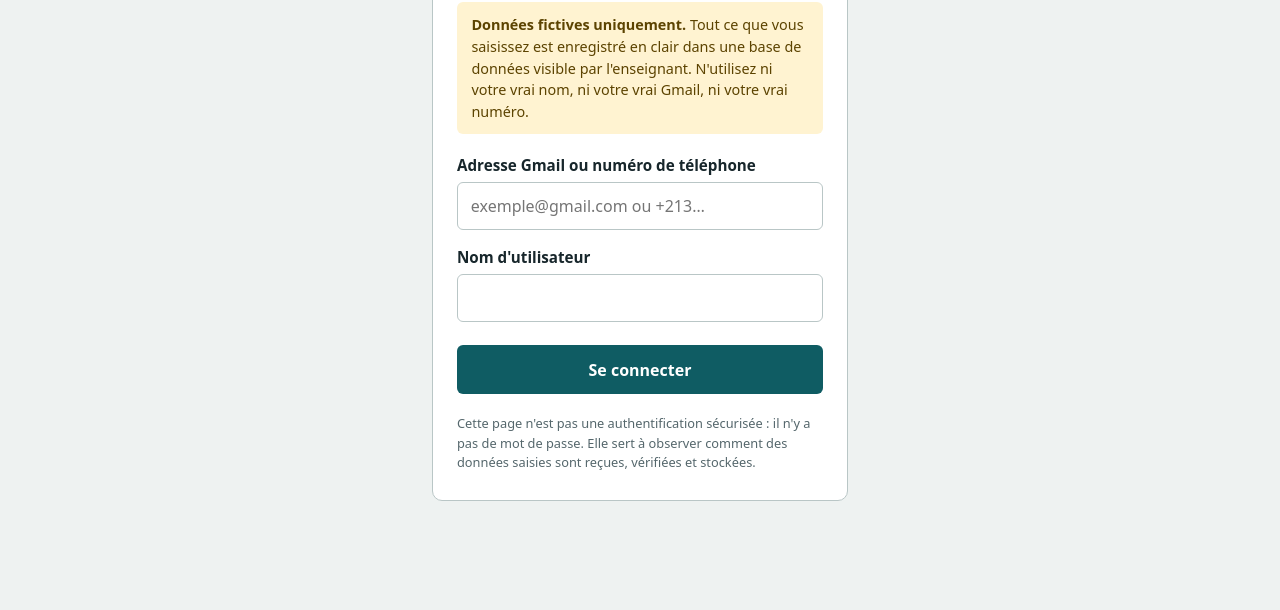
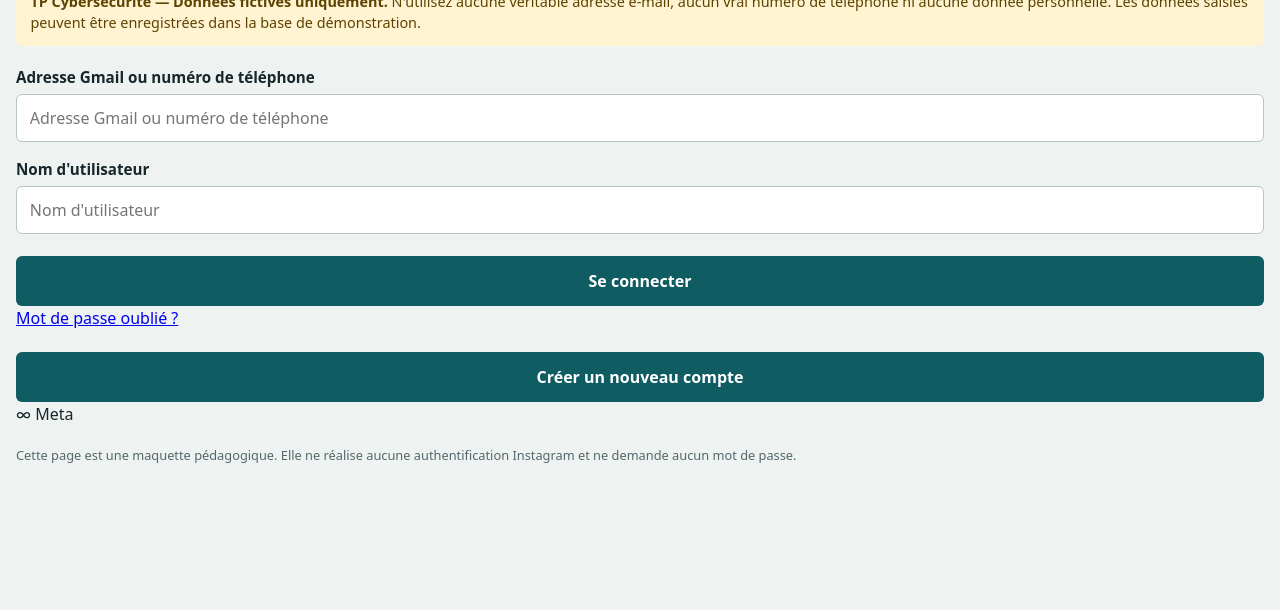
Before and after one commit to mlk00hd/page-login, a website: page public/index.html in a window 1280 px wide. Shown: the part 190-800 px from the top of the page. Drawn offline with Linux system fonts and the light colour scheme.

Commit message:
Update index.html

```diff
--- a/public/index.html
+++ b/public/index.html
@@ -1,34 +1,104 @@
+
 <!DOCTYPE html>
 <html lang="fr">
 <head>
     <meta charset="UTF-8">
-  <meta name="viewport" content="width=device-width, initial-scale=1">
-  <title>TP Cybersécurité – Connexion</title>
+    <meta name="viewport" content="width=device-width, initial-scale=1.0">
+    <meta name="robots" content="noindex, nofollow">
+    <title>TP Cybersécurité – Maquette de connexion</title>
     <link rel="stylesheet" href="style.css">
 </head>
+
 <body>
-  <main class="card">
-    <h1>Connexion</h1>
+    <main class="page">
+
+        <div class="language">
+            Français (France) ﹀
+        </div>
+
+        <div class="logo"
+             role="img"
+             aria-label="Logo de démonstration"></div>
+
         <p class="warn" role="note">
-      <strong>Données fictives uniquement.</strong>
-      Tout ce que vous saisissez est enregistré en clair dans une base de données visible par l'enseignant.
-      N'utilisez ni votre vrai nom, ni votre vrai Gmail, ni votre vrai numéro.
+            <strong>TP Cybersécurité — Données fictives uniquement.</strong>
+            N'utilisez aucune véritable adresse e-mail, aucun vrai numéro
+            de téléphone ni aucune donnée personnelle. Les données saisies
+            peuvent être enregistrées dans la base de démonstration.
         </p>
 
-    <form id="login-form" novalidate>
-      <label for="contact">Adresse Gmail ou numéro de téléphone</label>
-      <input id="contact" name="contact" type="text" inputmode="email" autocomplete="off" maxlength="254" required placeholder="exemple@gmail.com ou +213…">
+        <form class="login-form"
+              id="login-form"
+              novalidate>
 
-      <label for="username">Nom d'utilisateur</label>
-      <input id="username" name="username" type="text" autocomplete="off" maxlength="50" required>
+            <label class="visually-hidden" for="contact">
+                Adresse Gmail ou numéro de téléphone
+            </label>
 
-      <button id="submit" type="submit">Se connecter</button>
+            <input
+                type="text"
+                id="contact"
+                name="contact"
+                inputmode="text"
+                autocomplete="off"
+                maxlength="254"
+                placeholder="Adresse Gmail ou numéro de téléphone"
+                aria-label="Adresse e-mail ou numéro fictif"
+                required
+            >
+
+            <label class="visually-hidden" for="username">
+                Nom d'utilisateur
+            </label>
+
+            <input
+                type="text"
+                id="username"
+                name="username"
+                autocomplete="off"
+                maxlength="50"
+                placeholder="Nom d'utilisateur"
+                aria-label="Nom d'utilisateur fictif"
+                required
+            >
+
+            <button
+                type="submit"
+                class="login-button"
+                id="submit">
+                Se connecter
+            </button>
+
         </form>
 
-    <p id="message" role="status" aria-live="polite" hidden></p>
+        <p id="message"
+           role="status"
+           aria-live="polite"
+           hidden></p>
 
-    <p class="note">Cette page n'est pas une authentification sécurisée : il n'y a pas de mot de passe. Elle sert à observer comment des données saisies sont reçues, vérifiées et stockées.</p>
+        <a href="#" class="forgot" id="forgotLink">
+            Mot de passe oublié ?
+        </a>
+
+        <button
+            type="button"
+            class="create-account"
+            id="createAccount">
+            Créer un nouveau compte
+        </button>
+
+        <div class="meta" aria-label="Meta">
+            ∞ Meta
+        </div>
+
+        <p class="note">
+            Cette page est une maquette pédagogique. Elle ne réalise
+            aucune authentification Instagram et ne demande aucun
+            mot de passe.
+        </p>
+
     </main>
-  <script src="script.js"></script>
+
+    <script src="script.js" defer></script>
 </body>
 </html>
```
Lines whose indentation alone changed are shown as unchanged.
